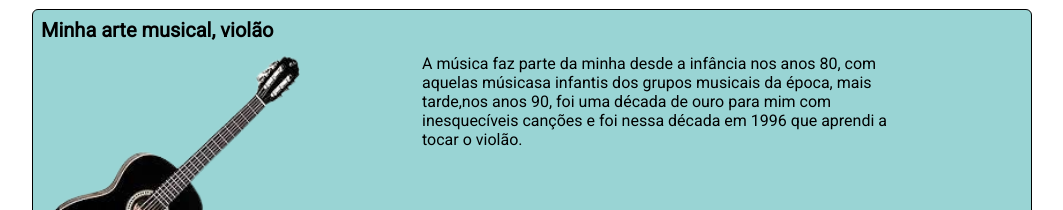
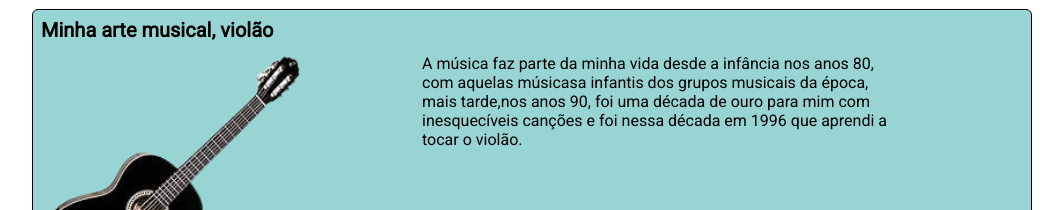
Before and after one commit to Henriques76/Fevereiro, a plain HTML site: page index.html in a window 1280 px wide. Shown: the part 2178-2388 px from the top of the page, without its empty margins (8-1071 px from the left). Drawn offline with nearby package versions, Linux system fonts and the light colour scheme; a web font is replaced by a local one.

Commit message:
Alteração-sábado

```diff
--- a/index.html
+++ b/index.html
@@ -118,7 +118,7 @@
         <div class="musical">
             <h2>Minha arte musical, violão</h2>
             <img src="assets/violão.png">
-            <p>A música faz parte da minha desde a infância nos anos 80, com aquelas músicasa infantis dos grupos musicais da época, mais tarde,nos anos 90, foi uma década de ouro para mim com inesquecíveis canções e foi nessa década em 1996 que aprendi a tocar o violão.</p>
+            <p>A música faz parte da minha vida desde a infância nos anos 80, com aquelas músicasa infantis dos grupos musicais da época, mais tarde,nos anos 90, foi uma década de ouro para mim com inesquecíveis canções e foi nessa década em 1996 que aprendi a tocar o violão.</p>
             <p class="par__2">2 anos mais tarde, fui convidado para tocar no coral da casa Espírita que frequento, onde atualmente participo.</p>
             <p class="par__3">Foi uma grande satisfação ensinar violão para algumas pessoas e vê-las tocando, pois acredito que o conhecimento deve ser compartilhado até mesmo por quem não sabe muito como eu.</p>
         </div>
```
